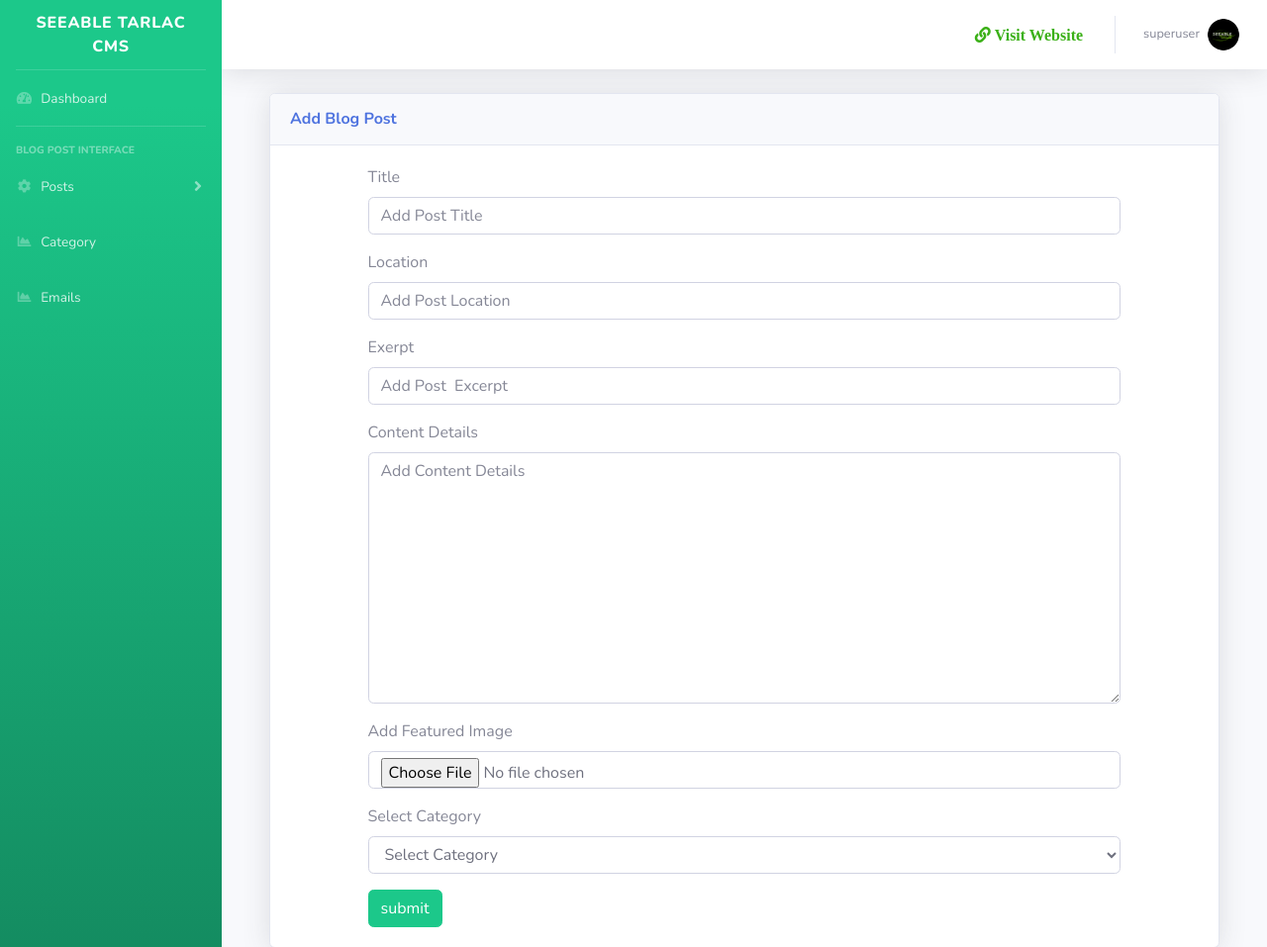
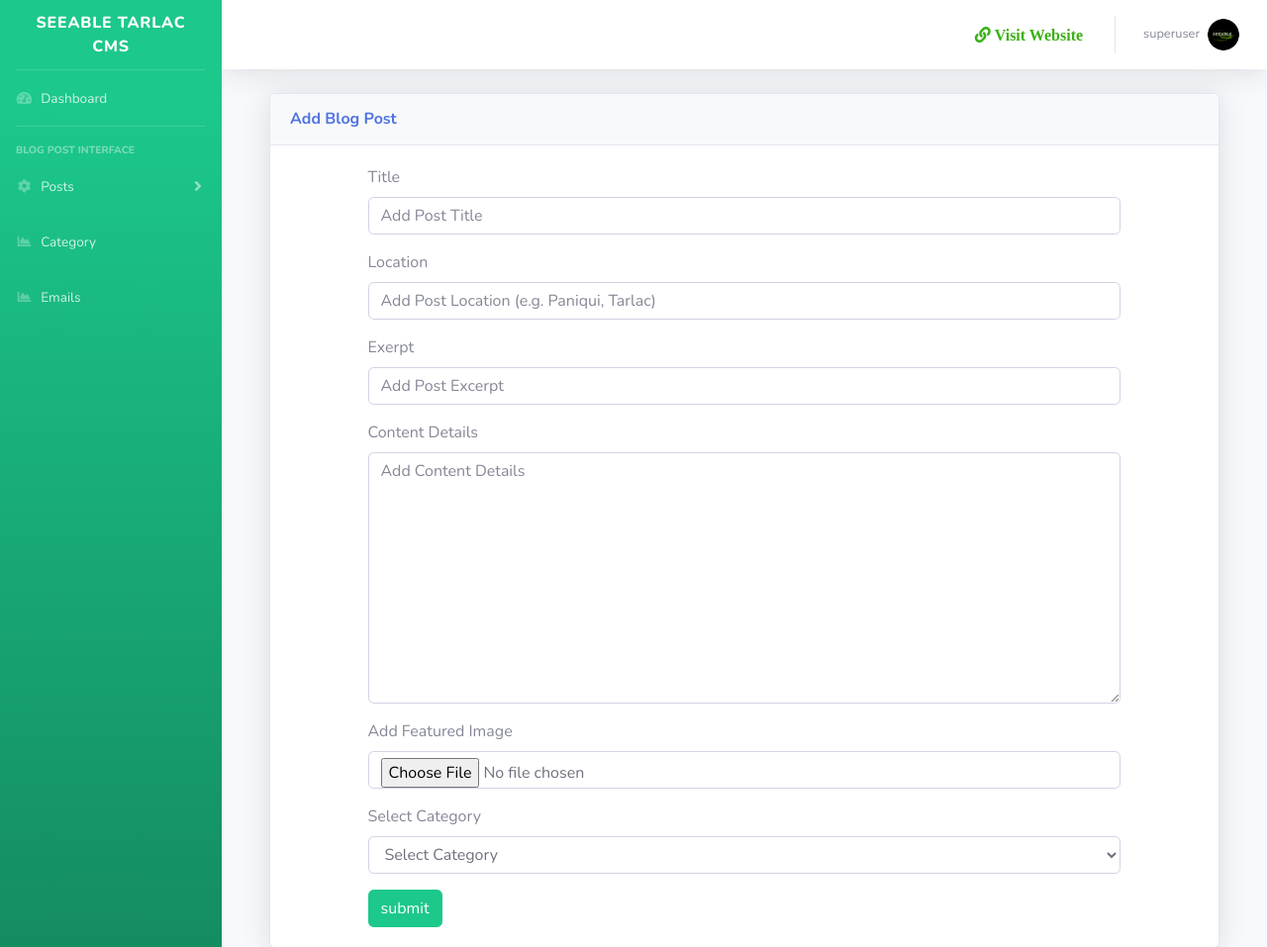
Before and after one commit to zyndly/django-blog, a Django app: page /dashboard/create-post/ in a window 1280 px wide. Shown: the top 957 px of the page at 99% size. Run offline with Django 3.2, Linux system fonts and the light colour scheme; a user stored in the database is signed in; data comes from the database, SQL or seed files in the repository; both versions use the stored data as it was after the commit; some libraries are stand-ins or nearby versions.

Commit message:
init(README.md):

```diff
--- a/templates/dashboard/post/create_post.html
+++ b/templates/dashboard/post/create_post.html
@@ -33,11 +33,11 @@
             </div>
             <div class="form-group">
               <label for="location">Location </label>
-              <input type="text" id="title" class="form-control" placeholder="Add Post Location" name="location" required>
+              <input type="text" id="title" class="form-control" placeholder="Add Post Location (e.g. Paniqui, Tarlac)" name="location" required>
             </div>
             <div class="form-group">
               <label for="exerpt">Exerpt </label>
-              <input type="text" id="title" class="form-control" placeholder="Add Post  Excerpt" name="exerpt" required>
+              <input type="text" id="title" class="form-control" placeholder="Add Post Excerpt" name="exerpt" required>
             </div>
 
             <div class="form-group">
```
Also changed, not shown: README.md (added), db.sqlite3.
